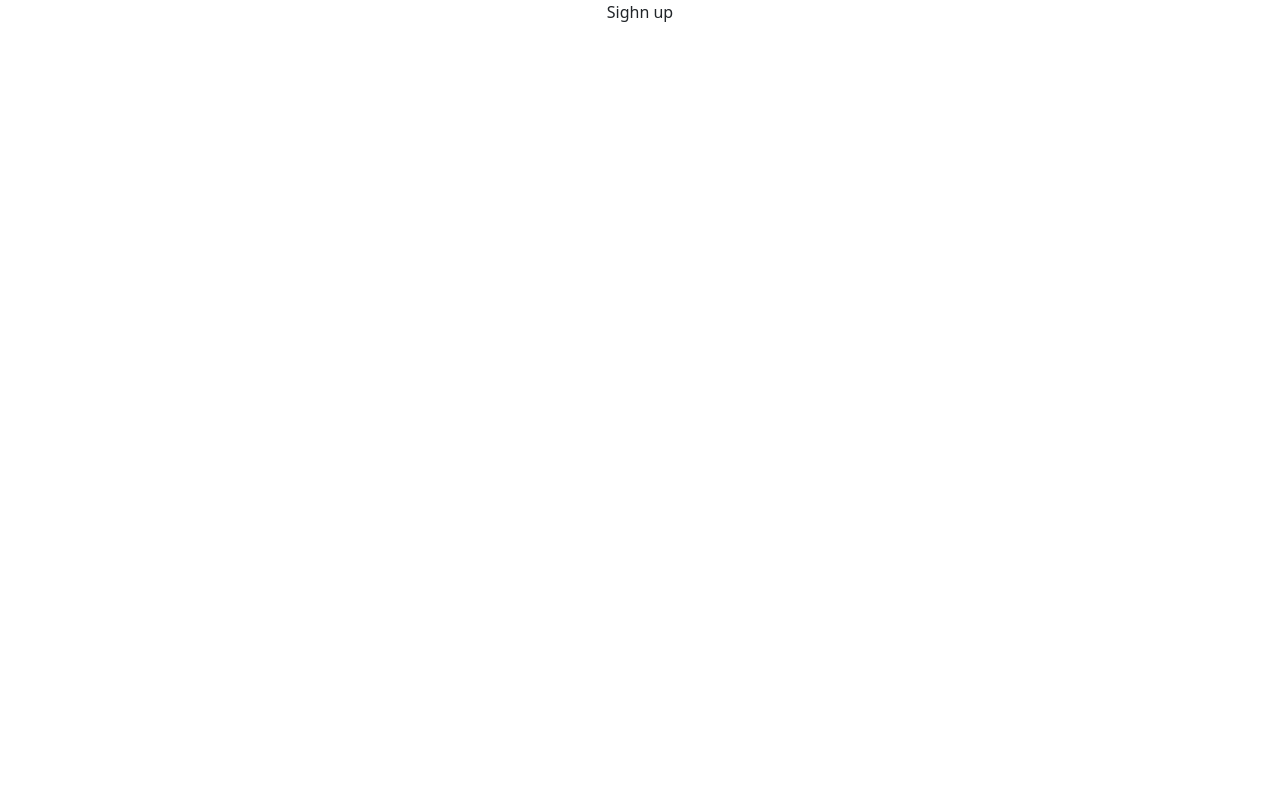
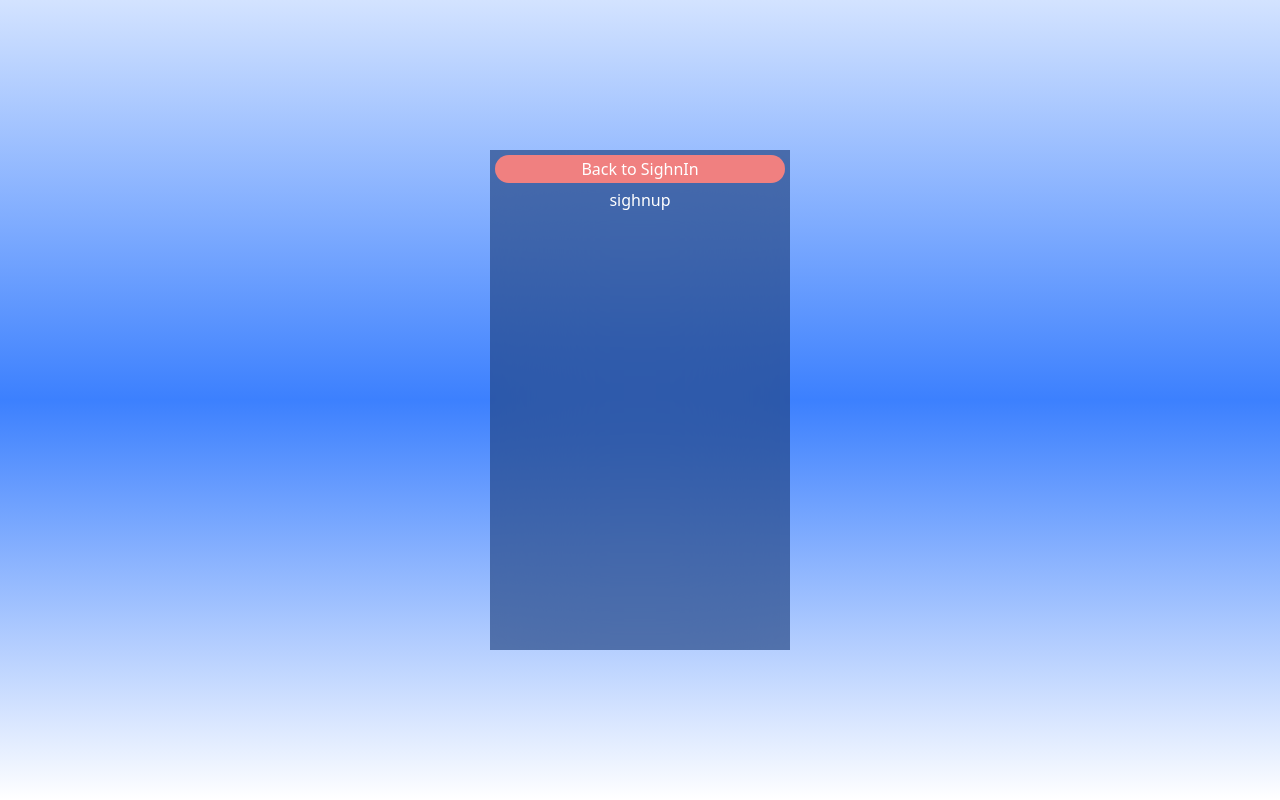
Before and after one commit to nitishhajipur/Employee-Admin, a React (Create React App) app: page /sighnUp in a window 1280 px wide. Built offline with nearby package versions, Linux system fonts and the light colour scheme.

Commit message:
sighnups

```diff
--- a/src/components/appauthentication/SighnUp.tsx
+++ b/src/components/appauthentication/SighnUp.tsx
@@ -1,8 +1,19 @@
 import Reacrt from 'react'
+import './styles.css'
+import { useNavigate } from 'react-router'
 const SighnUp=(props:any)=>{
+    const navigate=useNavigate()
     return(
         <>
-        <p>Sighn up</p>
+        <div className='sighnUpContaoner'>
+            <div className='formContainer'>
+            <div className='backToSighnIn' onClick={(e:any)=>navigate('/')}>
+                <span>Back to SighnIn</span>
+            </div>
+                <p>sighnup</p>
+
+            </div>
+        </div>
         </>
     )
 
--- a/src/components/appauthentication/styles.css
+++ b/src/components/appauthentication/styles.css
@@ -1,3 +1,5 @@
+
+/* sighnin Styles........ */
 .sighnIn{
     background-image: url('../../assets/appbackground.jpg');
     background-repeat: no-repeat;
@@ -63,3 +65,30 @@
 .sighnUp:hover{
     box-shadow: 2px 2px 2px grey;
 }
+
+/* Sighn up Styles....................................................... */
+.sighnUpContaoner{
+    height: 100vh;
+    background: linear-gradient(180deg,#d3e3ff,#3c80fe,transparent);
+    display: flex;
+    justify-content: center;
+    align-items: center;
+    flex-direction: column;
+}
+.formContainer{
+    background-color: rgba(32,65,126,0.65);
+    color: white;
+    width: 300px;
+    height: 500px;
+    backdrop-filter: blur(50px);
+}
+.backToSighnIn{
+    background: lightcoral;
+    border-radius: 25px;
+    margin: 5px;
+    padding: 2px;
+    cursor: pointer;
+}
+.backToSighnIn:hover{
+    box-shadow: 5px 5px 5px wheat;
+}
```
